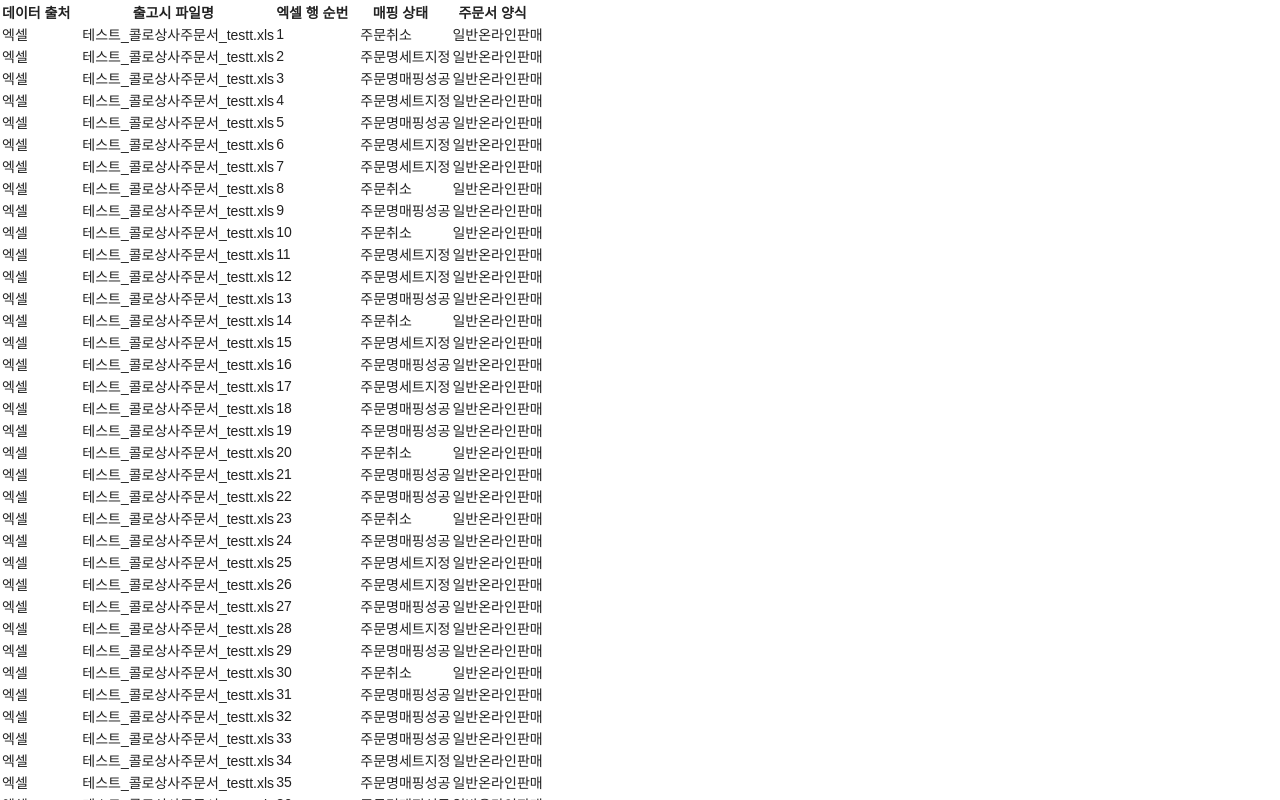
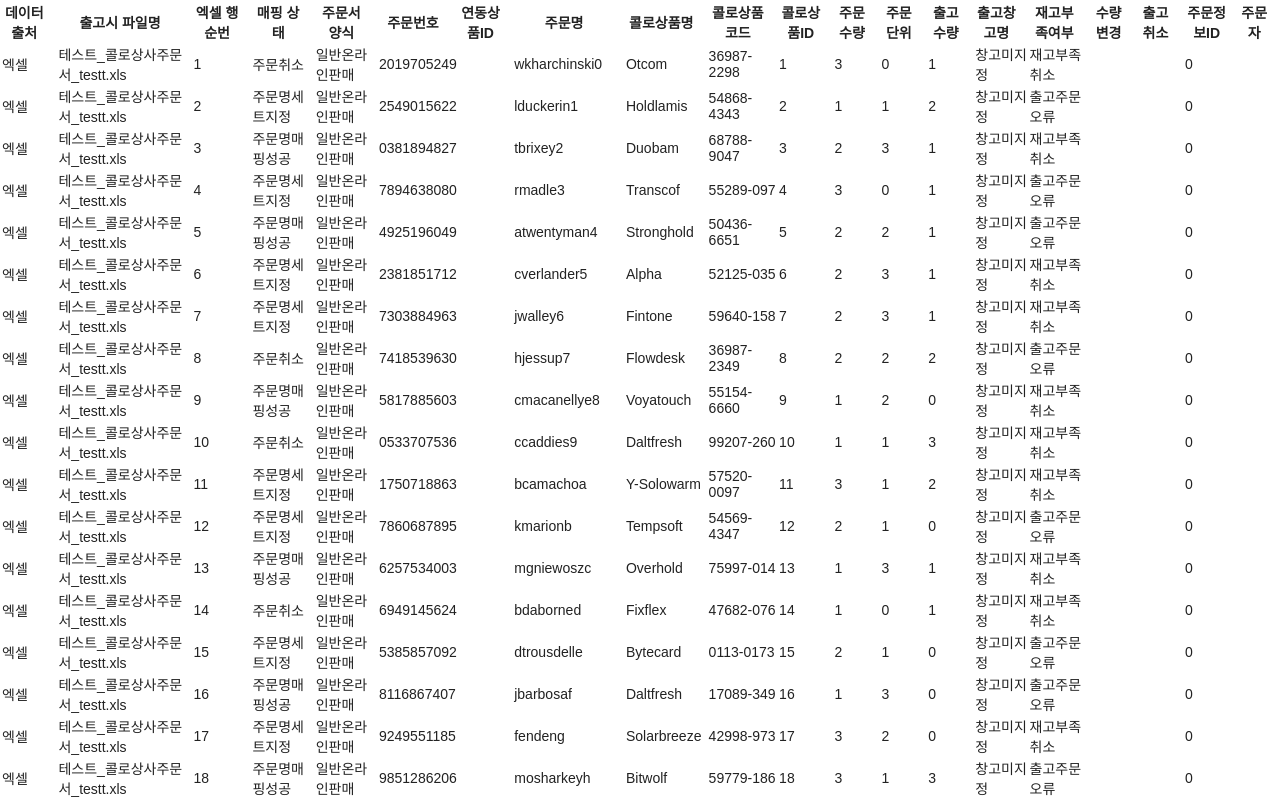
Before and after one commit to console-lo9/coloseum_sheet, a React (Create React App) app: page / in a window 1280 px wide. Shown: the top 800 px of the page. Built offline with nearby package versions, Linux system fonts and the light colour scheme.

Commit message:
Add: 테이블에 MOCK_DATA 불러오기 완료

```diff
--- a/src/components/ItemSheet/ItemSheet.js
+++ b/src/components/ItemSheet/ItemSheet.js
@@ -3,24 +3,22 @@ import MOCK_DATA from "assets/MOCK_DATA.json";
 import styled from "styled-components";
 
 const ItemSheet = () => {
+  const keys = Object.keys(MOCK_DATA[0]);
+
   return (
     <div>
       <table>
         <thead>
-          <TableHead>데이터 출처</TableHead>
-          <TableHead>출고시 파일명</TableHead>
-          <TableHead>엑셀 행 순번</TableHead>
-          <TableHead>매핑 상태</TableHead>
-          <TableHead>주문서 양식</TableHead>
+          {keys.map((key, index) => (
+            <TableHead key={{ index }}>{key}</TableHead>
+          ))}
         </thead>
         <tbody>
           {MOCK_DATA.map((data, index) => (
             <tr key={index}>
-              <td>{data["데이터 출처"]}</td>
-              <td>{data["출고시 파일명"]}</td>
-              <td>{data["엑셀 행 순번"]}</td>
-              <td>{data["매핑 상태"]}</td>
-              <td>{data["주문서 양식"]}</td>
+              {Object.values(data).map((value) => (
+                <td>{value}</td>
+              ))}
             </tr>
           ))}
         </tbody>
```
